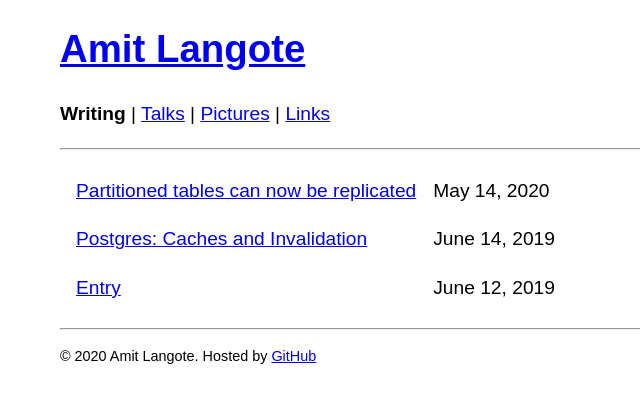
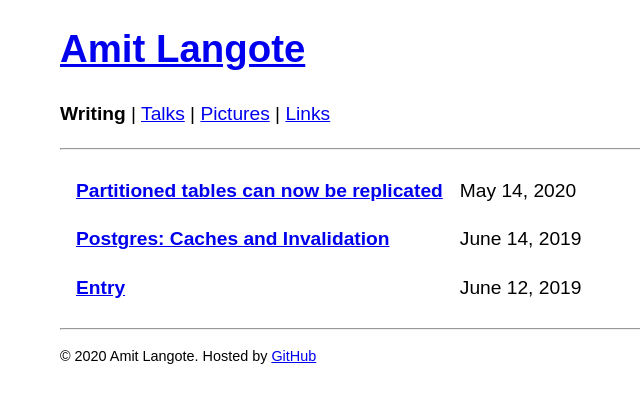
Before and after one commit to amitlan/website, a Jekyll site: the page built from writing/index.md, in a window 1280 px wide. Shown: the top 403 px of the page, without its empty margins (196-836 px from the left). Built offline with Jekyll 4.4.1, drawn with Linux system fonts in a browser that asks for light colours.

Commit message:
writing: post titles used to be bold

```diff
--- a/writing/index.md
+++ b/writing/index.md
@@ -7,7 +7,7 @@ title: Writing
 <table cellspacing="15" class="posts">
   {% for post in site.posts %}
   <tr>
-    <td><a href="{{ post.url }}">{{ post.title }}</a></td><td><div class="publish-date"><time pubdate="">{{ post.date | date: "%B %-d, %Y" }}</time></div></td>
+    <td><a href="{{ post.url }}"><b>{{ post.title }}</b></a></td><td><div class="publish-date"><time pubdate="">{{ post.date | date: "%B %-d, %Y" }}</time></div></td>
   </tr>
   {% endfor %}
 </table>
```
